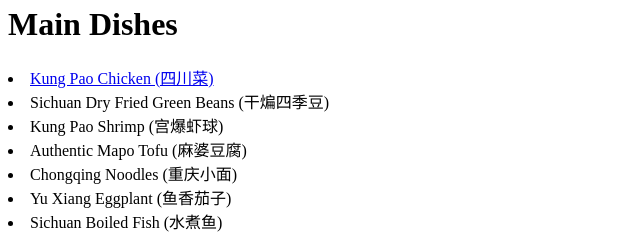
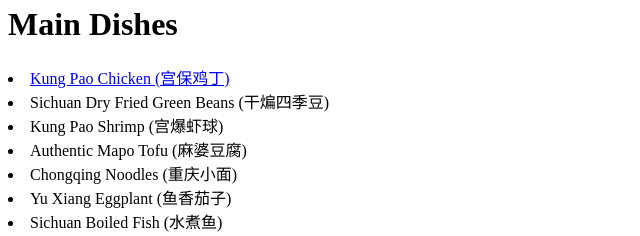
Before and after one commit to yfz373/Website-Group, a plain HTML site: page Website Assignment.html in a window 1280 px wide. Shown: the part 293-529 px from the top of the page, 0-640 px from the left. Drawn offline with Linux system fonts and the light colour scheme.

Commit message:
Update link for Kung Pao Chicken

```diff
--- a/Website Assignment.html
+++ b/Website Assignment.html
@@ -36,7 +36,7 @@
     <h1>Main Dishes</h2>
     <nav>
     <ol type="i"></ol>
-        <li><a href="file:///C:/Users/My%20Laptop/.vscode/Website-Group/kungpao.html"> Kung Pao Chicken (四川菜)</a></li>
+        <li><a href="kungpao.html"> Kung Pao Chicken (宫保鸡丁)</a></li>
         <li>Sichuan Dry Fried Green Beans (干煸四季豆)</li>
         <li>Kung Pao Shrimp (宫爆虾球)</li>
         <li>Authentic Mapo Tofu (麻婆豆腐)</li>
```
